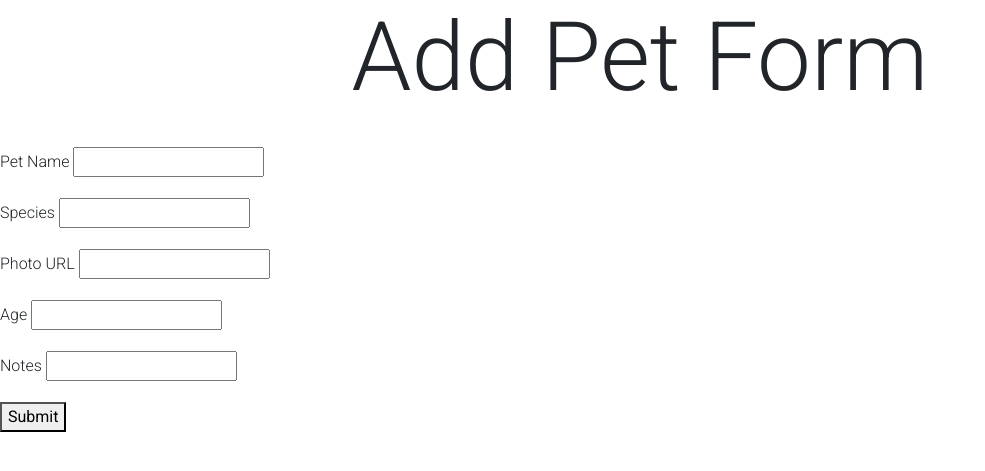
After one commit to CEckelberry/pet_adoption_agency, a Flask app: page /add in a window 1280 px wide. The commit adds this page. Shown: the top 471 px of the page, without its empty margins (0-985 px from the left). Run offline with Flask 2, Linux system fonts and the light colour scheme; some libraries are stand-ins or nearby versions.

Commit message:
added more pets to have 4 rows total, also added first add pet form

```diff
--- a/app.py
+++ b/app.py
@@ -1,6 +1,8 @@
 from flask import Flask, render_template, flash, redirect, render_template
 from flask_debugtoolbar import DebugToolbarExtension
 from models import db, connect_db, Pet
+
+from forms import AddPetForm
 
 app = Flask(__name__)
 
@@ -18,3 +20,19 @@ def homepage():
     """Homepage listing for all pets"""
     pets = Pet.query.all()
     return render_template("home.html", pets=pets)
+
+
+@app.route("/add", methods=["GET", "POST"])
+def add_pet():
+    """Add a pet through a WTform"""
+    form = AddPetForm()
+
+    if form.validate_on_submit():
+        name = form.name.data
+        species = form.species.data
+        photo_url = form.photo_url.data
+        age = form.age.data
+        notes = form.notes.data
+        return redirect("/")
+    else:
+        return render_template("pet_add_form.html", form=form)
--- /dev/null
+++ b/forms.py
@@ -0,0 +1,15 @@
+"""Forms for Pet Adoption Agency"""
+
+from flask_wtf import FlaskForm
+from wtforms import StringField, FloatField, IntegerField
+from wtforms.validators import InputRequired, Optional, Email
+
+
+class AddPetForm(FlaskForm):
+    """Form for adding pets"""
+
+    name = StringField("Pet Name")
+    species = StringField("Species")
+    photo_url = StringField("Photo URL")
+    age = IntegerField("Age")
+    notes = StringField("Notes")
--- a/static/app.css
+++ b/static/app.css
@@ -1,8 +1,8 @@
 .card-img-top {
-    max-height: 300px;
-    min-height: 250px;
-    object-fit: cover;
-
+	max-height: 300px;
+	min-height: 250px;
+	object-fit: cover;
+}
 h1 {
 	display: inline-flex;
 	text-align: center;
--- /dev/null
+++ b/templates/pet_add_form.html
@@ -0,0 +1,37 @@
+{% extends 'base.html' %}
+
+{% block title %}Add Pet{% endblock %}
+
+{% block content %}
+
+<div class="container-fluid">
+    <div class="row text-center">
+        <div class="col mb-4">
+            <h1 class="display-1">Add Pet Form</h1>
+            {% for msg in get_flashed_messages() %}
+                <div>{{ msg }}</div>
+            {% endfor %}
+        </div>
+    </div>
+    <div class="row row-cols-1 m3">
+        <form id="snack-add-form" method="POST">
+            {{ form.hidden_tag() }} <!--add type=hidden form fields -->
+
+            {% for field in form
+                   if field.widget.input_type != 'hidden' %}
+
+              <p>
+                {{ field.label }}
+                {{ field }}
+
+                {% for error in field.errors %}
+                  {{ error }}
+                {% endfor %}
+              </p>
+
+            {% endfor %}
+
+            <button type="submit">Submit</button>
+          </form>
+    </div>
+{% endblock %}
```
Also changed, not shown: seed.py (+55 -0 lines).
